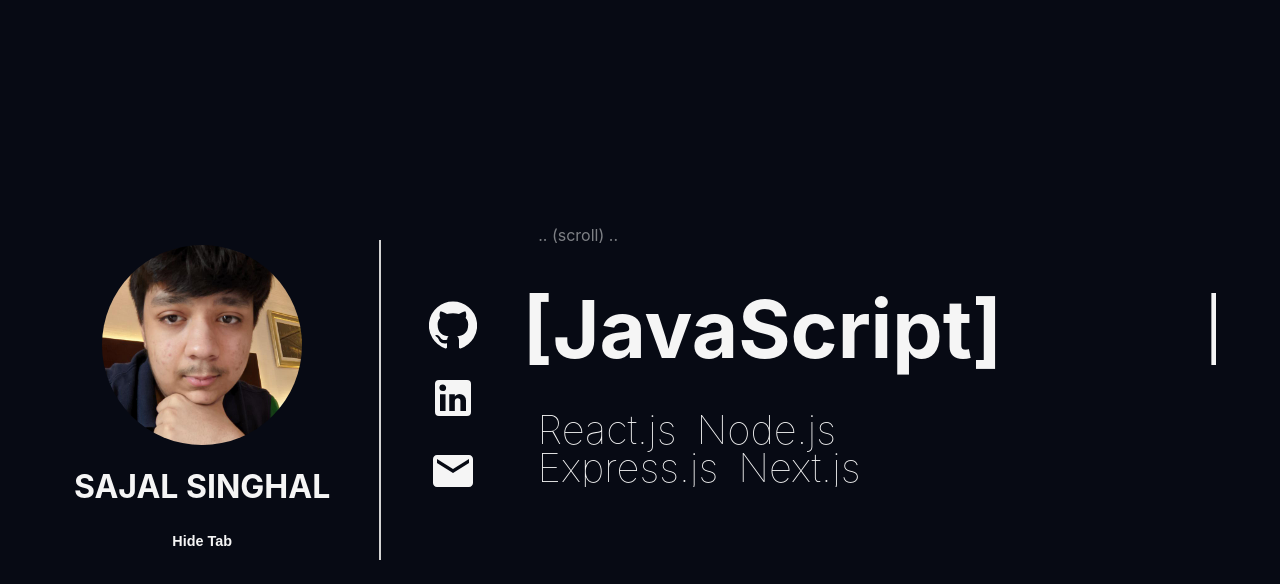
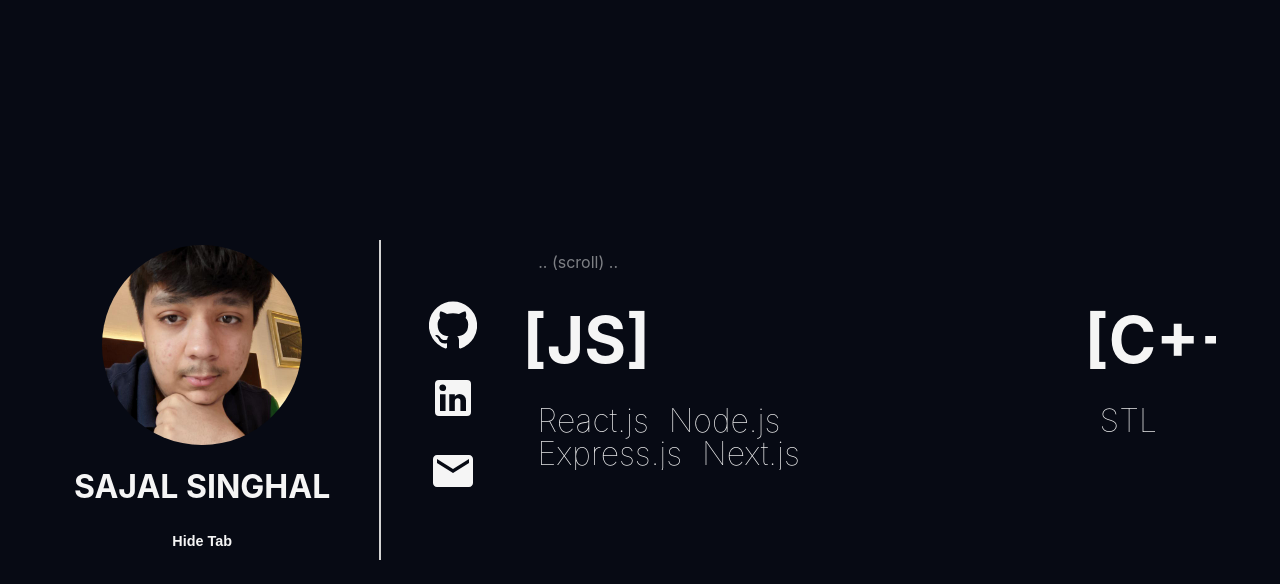
Before and after one commit to SSReal/Minimalist-Portfolio, a React (Create React App) app: page / in a window 1280 px wide. Both pictures are taken after a click on the button "Skills". Shown: the top 584 px of the page. Built offline with nearby package versions, Linux system fonts and the light colour scheme.

Commit message:
final tweaks to skills tab

```diff
--- a/src/App.js
+++ b/src/App.js
@@ -112,12 +112,6 @@ const ProfilePic = styled.img`
   border-radius: 50%;
 `;
 
-// const Skills = styled.div`
-//   background-color: red;
-//   width: 100px;
-//   height: 100%;
-// `;
-
 const Experience = styled.div`
   background-color: blue;
   width: 100px;
--- a/src/components/Skill.js
+++ b/src/components/Skill.js
@@ -31,7 +31,7 @@ const SkillSection = styled.div`
     min-width: 175px;
     margin: 10px;
     margin-right: 15vw;
-    font-size: 2.5rem;
+    font-size: 2rem;
     line-height: 0.7;
     font-weight: 100;
 `;
--- a/src/components/Skills.js
+++ b/src/components/Skills.js
@@ -3,7 +3,7 @@ import Skill from "./Skill"
 
 const skills = [
     {
-        name: "JavaScript",
+        name: "JS",
         sub: ["React.js","Node.js","Express.js","Next.js"]
     },
     {
@@ -11,7 +11,7 @@ const skills = [
         sub: ["STL"]
     },
     {
-        name: "Python",
+        name: "Py",
         sub: ["Numpy","Pandas","Scipy","Tensorflow","Django"]
     }
 ];
```
